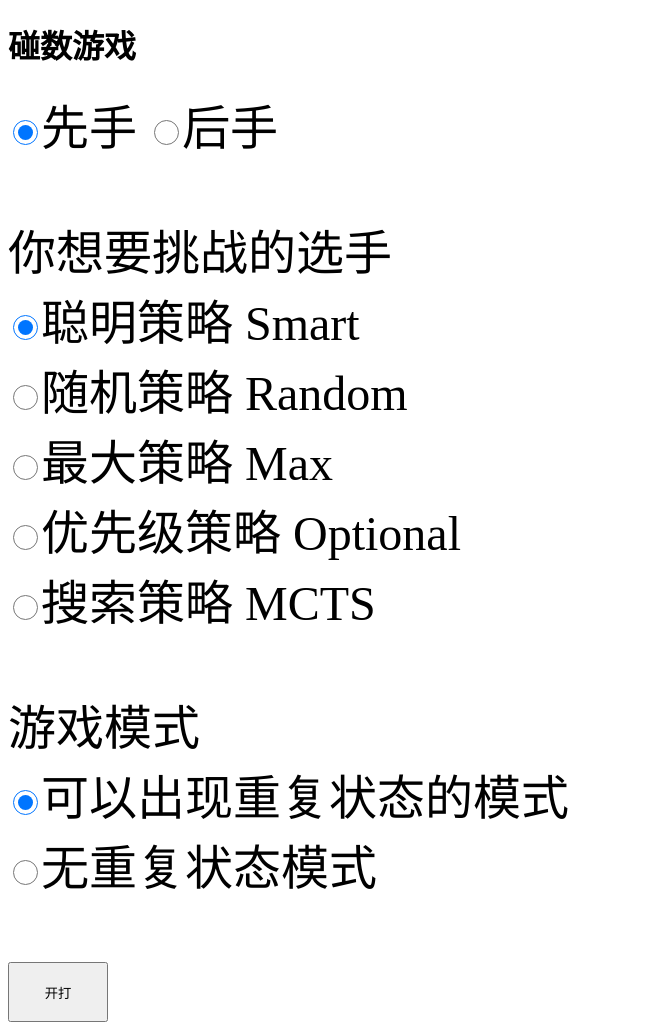
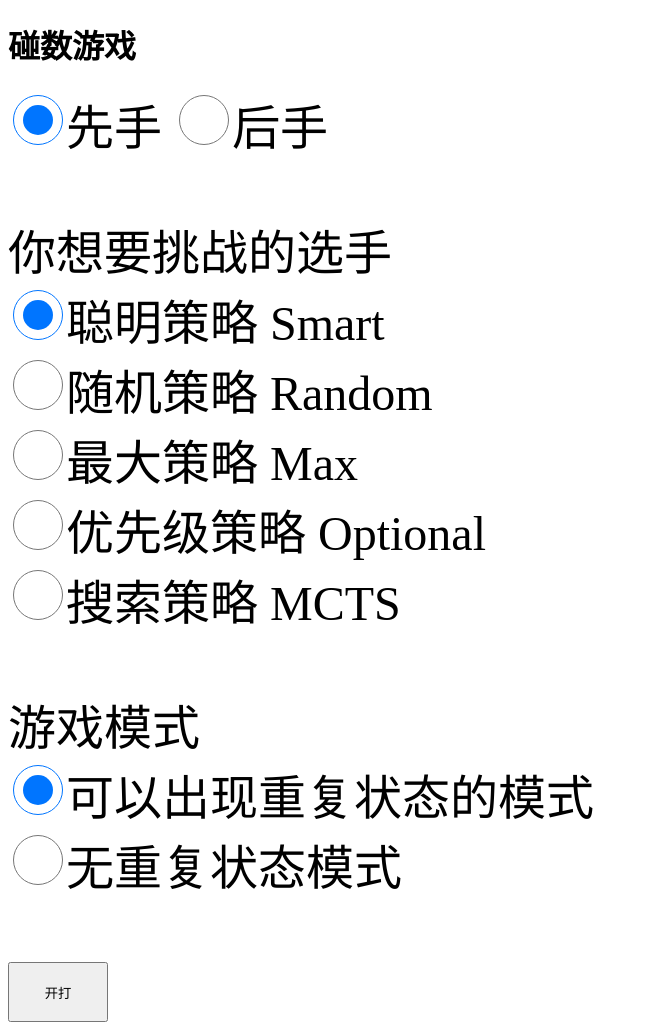
Before and after one commit to haoxizhong/handy, a Flask app: page / in a window 1280 px wide. Shown: the whole page, without its empty margins (0-648 px from the left). Run offline with Flask 2, Linux system fonts and the light colour scheme.

Commit message:
cold day

```diff
--- a/program/application/templates/main.html
+++ b/program/application/templates/main.html
@@ -8,17 +8,17 @@
 <h1>碰数游戏</h1>
 <font size="18">
     <form method="get">
-        <input id="fb0" type="radio" value="0" name="fb" style="width: 25px;height: 25px" checked>先手</input>
-        <input id="fb1" type="radio" value="1" name="fb" style="width: 25px;height: 25px">后手</input> <br>
+        <input id="fb0" type="radio" value="0" name="fb" style="width: 50px;height: 50px" checked>先手</input>
+        <input id="fb1" type="radio" value="1" name="fb" style="width: 50px;height: 50px">后手</input> <br>
         <br> 你想要挑战的选手 <br>
-        <input id="method0" type="radio" value="smart" name="method" style="width: 25px;height: 25px" checked>聪明策略 Smart</input> <br>
-        <input id="method1" type="radio" value="random" name="method" style="width: 25px;height: 25px">随机策略 Random</input> <br>
-        <input id="method2" type="radio" value="max" name="method" style="width: 25px;height: 25px">最大策略 Max</input> <br>
-        <input id="method3" type="radio" value="option" name="method" style="width: 25px;height: 25px">优先级策略 Optional</input> <br>
-        <input id="method4" type="radio" value="mcts" name="method" style="width: 25px;height: 25px">搜索策略 MCTS</input> <br>
+        <input id="method0" type="radio" value="smart" name="method" style="width: 50px;height: 50px" checked>聪明策略 Smart</input> <br>
+        <input id="method1" type="radio" value="random" name="method" style="width: 50px;height: 50px">随机策略 Random</input> <br>
+        <input id="method2" type="radio" value="max" name="method" style="width: 50px;height: 50px">最大策略 Max</input> <br>
+        <input id="method3" type="radio" value="option" name="method" style="width: 50px;height: 50px">优先级策略 Optional</input> <br>
+        <input id="method4" type="radio" value="mcts" name="method" style="width: 50px;height: 50px">搜索策略 MCTS</input> <br>
         <br> 游戏模式 <br>
-        <input id="mod1" type="radio" value="1" name="mod" style="width: 25px;height: 25px" checked>可以出现重复状态的模式</input> <br>
-        <input id="mod2" type="radio" value="2" name="mod" style="width: 25px;height: 25px">无重复状态模式</input> <br>
+        <input id="mod1" type="radio" value="1" name="mod" style="width: 50px;height: 50px" checked>可以出现重复状态的模式</input> <br>
+        <input id="mod2" type="radio" value="2" name="mod" style="width: 50px;height: 50px">无重复状态模式</input> <br>
         <br>
         <input type="submit" value="开打" style="width: 100px;height: 60px">
     </form>
--- a/program/simulator/simulator.py
+++ b/program/simulator/simulator.py
@@ -31,7 +31,7 @@ def play_game(agent1, agent2, k, mod, deb):
     step = 0
 
     se = set()
-    step_limit = k*k*k*k
+    step_limit = k*k*k
 
     while not (end(l1, r1, l2, r2)) and step < step_limit:
         se.add((l1, r1, l2, r2, turn))
```
Also changed, not shown: program/application/templates/game.html (+4 -4 lines).
